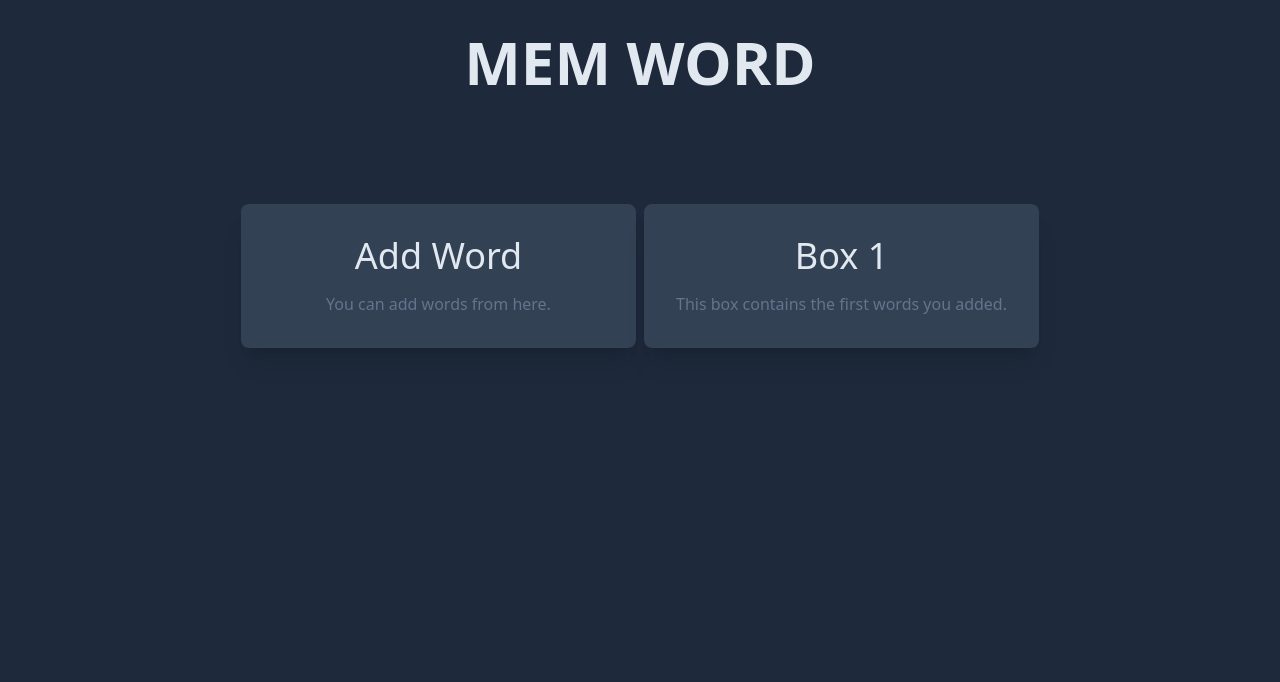
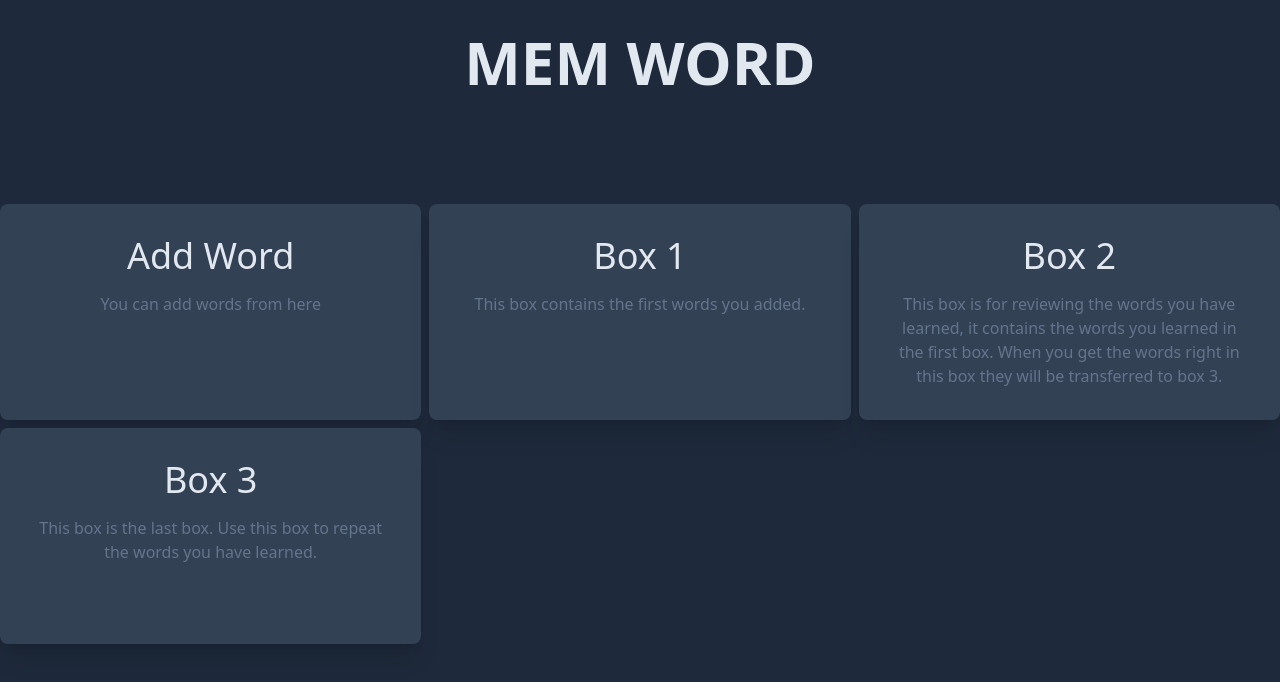
Before and after one commit to ferhatkplnn/MemWord, a React (Vite) app: page / in a window 1280 px wide. Shown: the top 682 px of the page. Built offline with nearby package versions, Linux system fonts and the light colour scheme.

Commit message:
Navigation cards for the home page and handling empty word list in the box page.

```diff
--- /dev/null
+++ b/src/components/NavigationCards.jsx
@@ -0,0 +1,19 @@
+import { Link } from "react-router-dom";
+
+function NavigationCards({ to, title, description }) {
+  return (
+    <>
+      <Link
+        to={to}
+        className="bg-slate-700 rounded-lg shadow-xl p-8 hover:ring-4"
+      >
+        <div className=" text-center space-y-4">
+          <h2 className="text-4xl font-medium">{title}</h2>
+          <p className="font-light  text-slate-500">{description}</p>
+        </div>
+      </Link>
+    </>
+  );
+}
+
+export default NavigationCards;
--- a/src/pages/Box.jsx
+++ b/src/pages/Box.jsx
@@ -48,10 +48,18 @@ function Box({ selectBox1Words, decreaseAmount }) {
     speak(randomWord.word);
   };
 
+  if (words.length === 0) {
+    return (
+      <div className="text-3xl text-center text-yellow-400">
+        There are no more words.
+      </div>
+    );
+  }
+
   return (
     <div className="flex flex-col  justify-center items-center space-y-8">
       <h2 className="text-3xl font-semibold">Beginner Word Box</h2>
-      {words.length > 0 ? (
+
       <div className="flex flex-col items-center p-4 rounded-md bg-slate-700 w-1/3 min-w-96">
         <SpeakButton className="self-start" text={randomWord.word} />
         <div className="text-2xl font-semibold">{randomWord.meaning}</div>
@@ -83,11 +91,6 @@ function Box({ selectBox1Words, decreaseAmount }) {
           </form>
         </div>
       </div>
-      ) : (
-        <div className="text-3xl text-center text-yellow-400">
-          There are no more words.
-        </div>
-      )}
     </div>
   );
 }
@@ -103,18 +106,18 @@ function useRandomWord(words) {
   );
   const [hiddenWord, setHiddenWord] = useState("");
   const [sentence, setSentence] = useState(() =>
-    getRandomSentence(randomWord.sentences)
+    getRandomSentence(randomWord?.sentences || [])
   );
   const [showSentence, setShowSentence] = useState(false);
   const [warningClass, setWarningClass] = useState("");
 
   useEffect(() => {
-    setSentence(getRandomSentence(randomWord.sentences));
-  }, [randomWord.sentences]);
+    setSentence(getRandomSentence(randomWord?.sentences || []));
+  }, [randomWord?.sentences]);
 
   useEffect(() => {
-    setHiddenWord(hideWordLetters(randomWord.word));
-  }, [randomWord.word]);
+    setHiddenWord(hideWordLetters(randomWord?.word || "no more"));
+  }, [randomWord?.word]);
 
   const nextWord = () => {
     setRandomWordId(getRandomWordId(words));
--- a/src/pages/Home.jsx
+++ b/src/pages/Home.jsx
@@ -1,27 +1,34 @@
 import { Link } from "react-router-dom";
+import NavigationCards from "../components/NavigationCards";
 
 function Home() {
   return (
     <>
-      <div className="flex justify-center items-center">
-        <div className="grid grid-cols-2 gap-2">
-          <Link to="/add-word">
-            <div className="bg-slate-700 rounded-lg shadow-xl p-8 text-center space-y-4 hover:ring-4">
-              <h2 className="text-4xl font-medium">Add Word</h2>
-              <p className="font-light  text-slate-500">
-                You can add words from here.
-              </p>
-            </div>
-          </Link>
+      <div className="flex justify-center items-center max-w-screen-xl mx-auto">
+        <div className="grid grid-cols-3 grid-rows-2 gap-2">
+          <NavigationCards
+            to="/add-word"
+            title="Add Word"
+            description="You can add words from here"
+          />
 
-          <Link to={"/box-1"}>
-            <div className="bg-slate-700 rounded-lg shadow-xl p-8 text-center space-y-4 hover:ring-4">
-              <h2 className="text-4xl font-medium">Box 1</h2>
-              <p className="font-light text-slate-500">
-                This box contains the first words you added.
-              </p>
-            </div>
-          </Link>
+          <NavigationCards
+            to="/box-1"
+            title="Box 1"
+            description="This box contains the first words you added."
+          />
+
+          <NavigationCards
+            to="/box-2"
+            title="Box 2"
+            description="This box is for reviewing the words you have learned, it contains the words you learned in the first box. When you get the words right in this box they will be transferred to box 3."
+          />
+
+          <NavigationCards
+            to="/box-3"
+            title="Box 3"
+            description="This box is the last box. Use this box to repeat the words you have learned."
+          />
         </div>
       </div>
     </>
--- a/src/utils/utils.js
+++ b/src/utils/utils.js
@@ -1,7 +1,7 @@
 export const getRandomWordId = (words) => {
   const randomIndex = Math.floor(Math.random() * words.length);
   const randomWord = words[randomIndex];
-  return randomWord.id;
+  return randomWord?.id;
 };
 
 export const getRandomSentence = (sentences) => {
```
Lines whose indentation alone changed are shown as unchanged.
